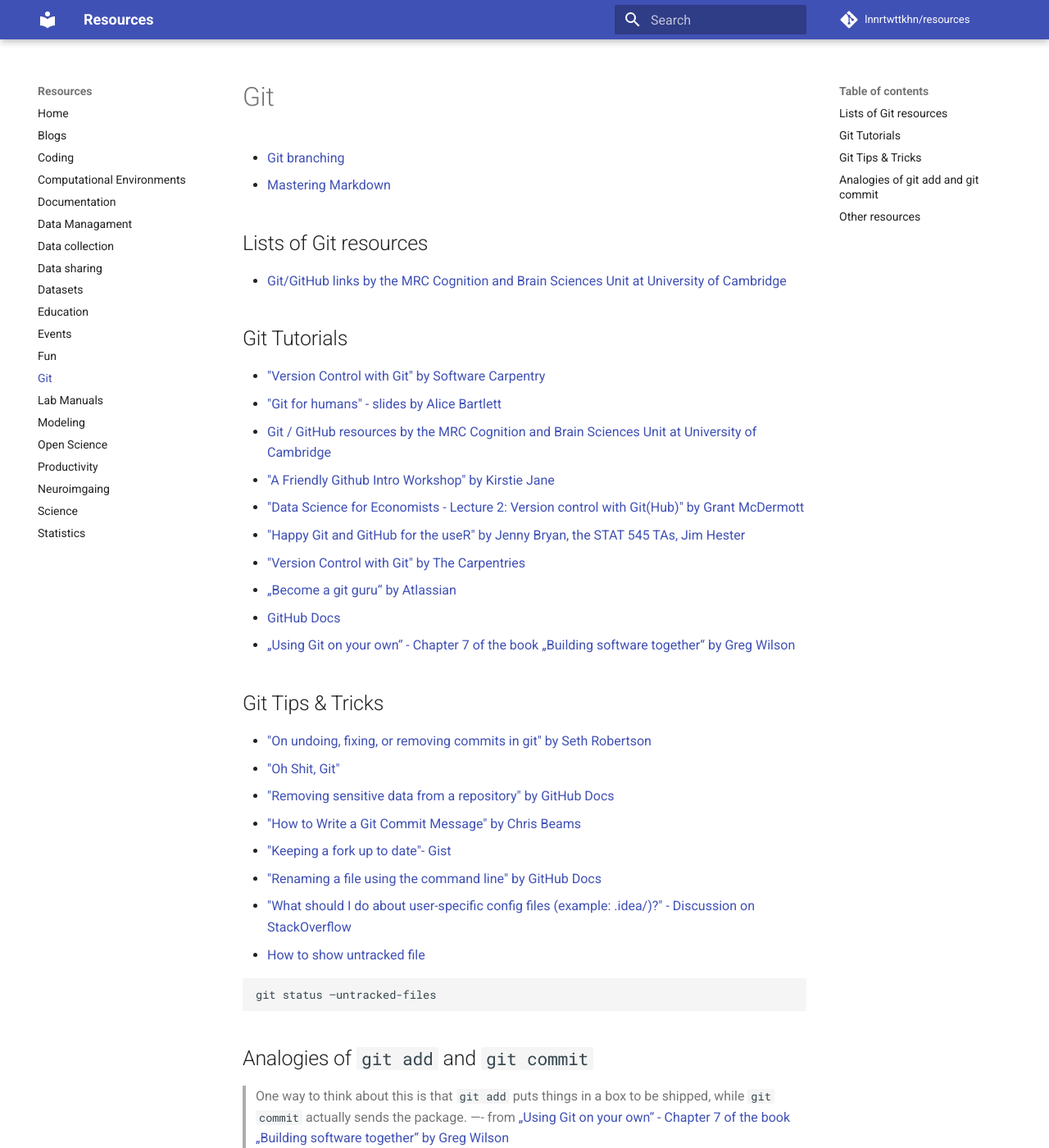
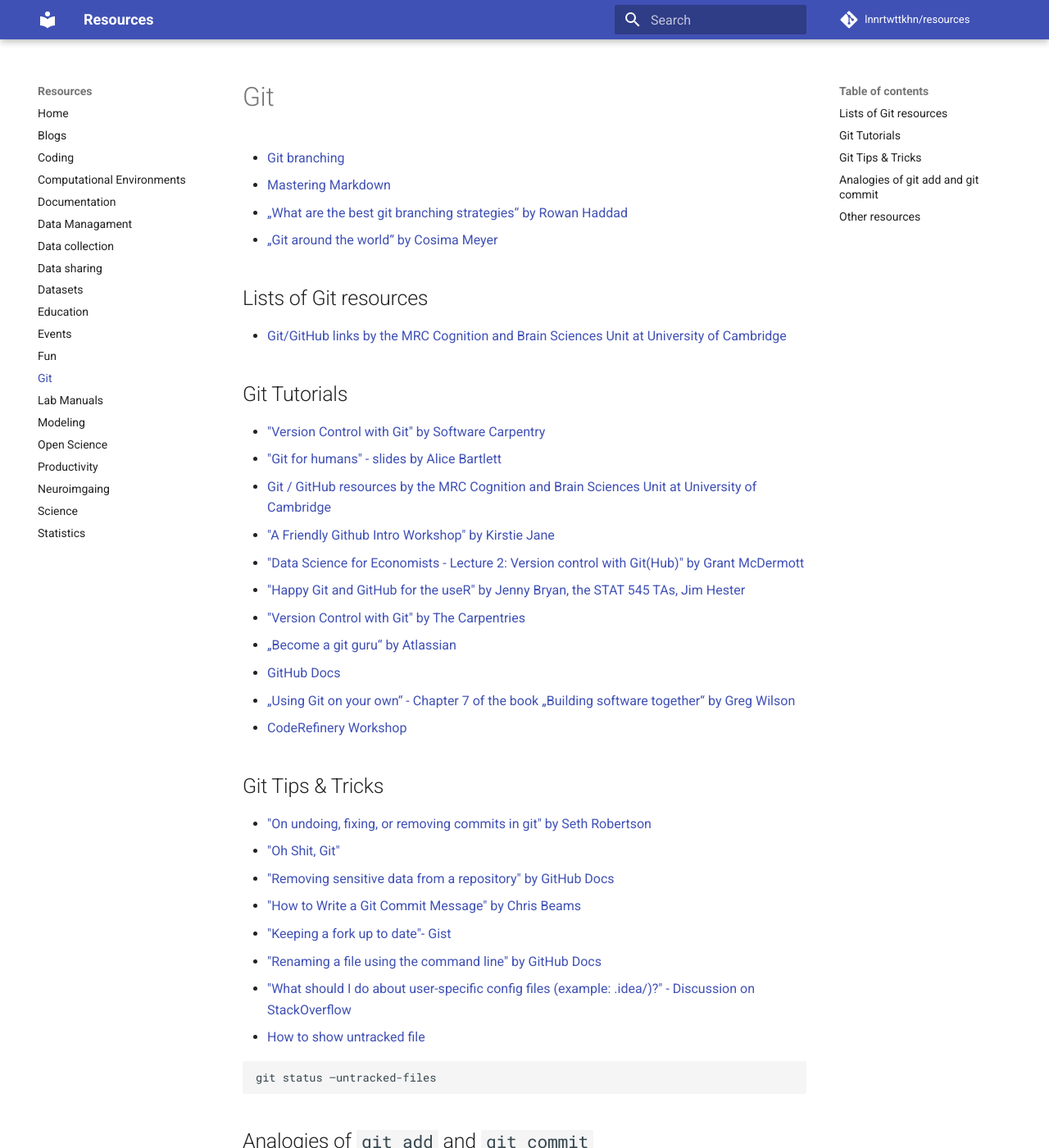
Before and after one commit to lnnrtwttkhn/resources, an MkDocs documentation site: the page built from docs/git.md, in a window 1280 px wide and 1400 px high. Shown: the whole window at 82% size. Built offline with MkDocs 1.6.1 and Material for MkDocs 9.7.7, drawn with Linux system fonts in a browser that asks for light colours; comment, search, counter and statistics services are not loaded.

Commit message:
add several links on git, rdm etc.

```diff
--- a/docs/git.md
+++ b/docs/git.md
@@ -2,6 +2,8 @@
 
 - [Git branching](https://www.atlassian.com/de/git/tutorials/using-branches)
 - [Mastering Markdown](https://guides.github.com/features/mastering-markdown/)
+- [„What are the best git branching strategies“ by Rowan Haddad](https://www.flagship.io/git-branching-strategies/)
+- [„Git around the world“ by Cosima Meyer](https://cosimameyer.com/slides/git-wit/talk.html)
 
 ## Lists of Git resources
 
@@ -19,6 +21,7 @@
 - [„Become a git guru“ by Atlassian](https://www.atlassian.com/git/tutorials)
 - [GitHub Docs](https://docs.github.com/en)
 - [„Using Git on your own“ - Chapter 7 of the book „Building software together“ by Greg Wilson](https://buildtogether.tech/git-solo/)
+- [CodeRefinery Workshop](https://coderefinery.github.io/2022-09-20-workshop/schedule/)
 
 ## Git Tips & Tricks
 
```
Also changed, not shown: docs/blogs.md (+1 -0 lines), docs/coding.md (+1 -0 lines), docs/data-management.md (+2 -0 lines), docs/productivity.md (+1 -0 lines).
